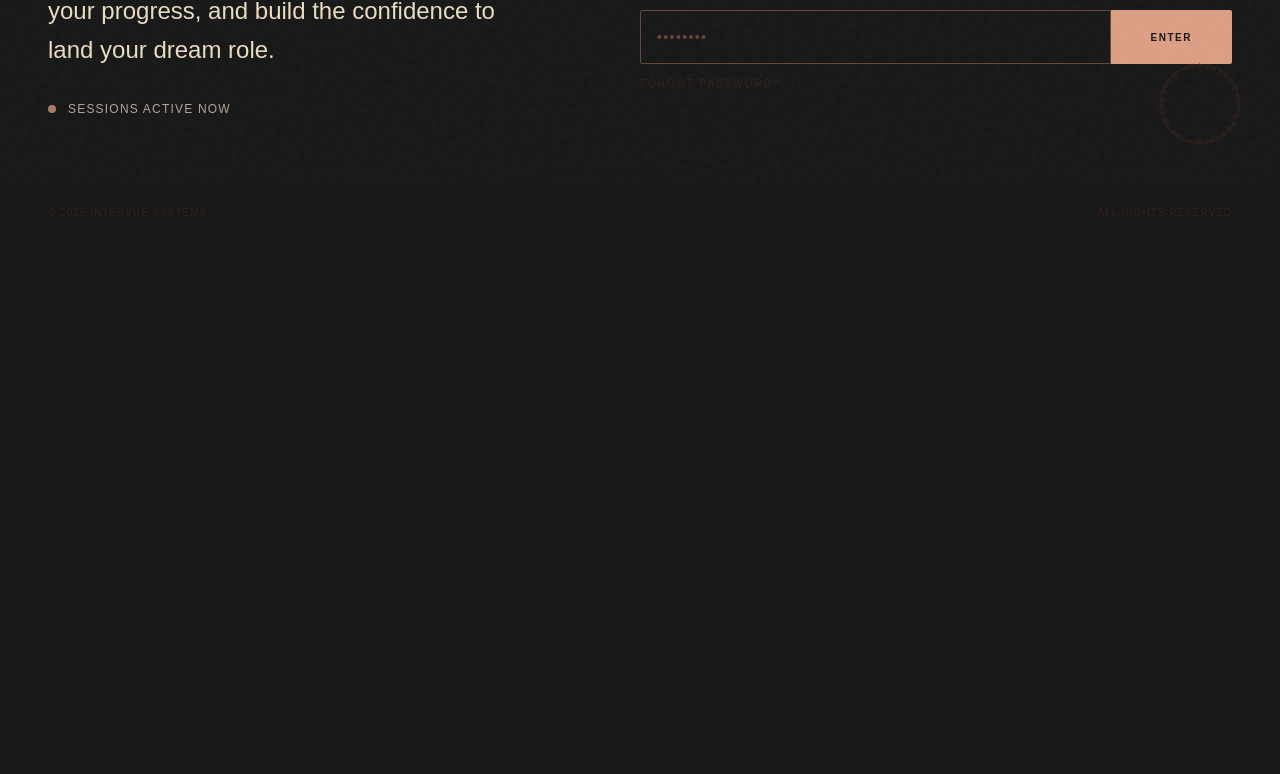
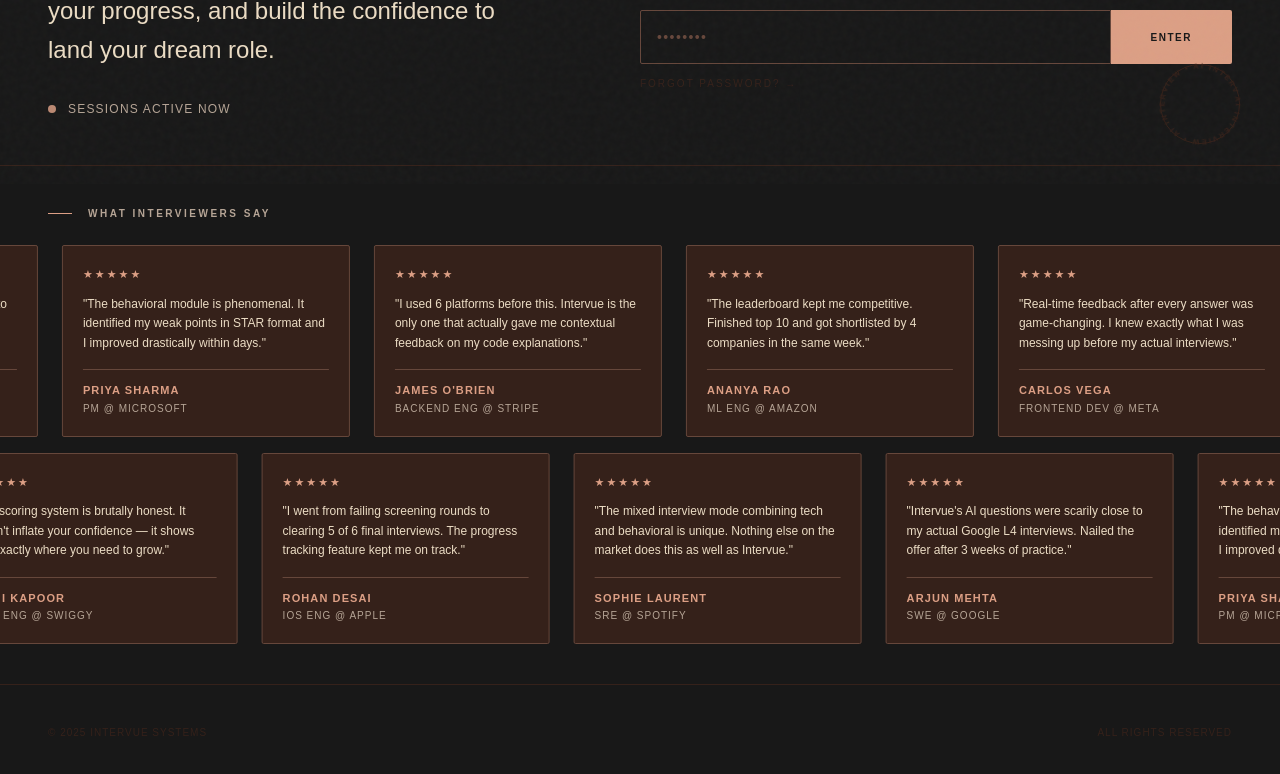
Before and after one commit to AtharvChanana/Intervue, a Next.js app in the folder frontend/: page / in a window 1280 px wide. Shown: the part 616-1390 px from the top of the page. Before the commit the page ends 876 px from the top, so only its background shows below. Built offline with nearby package versions, Linux system fonts and the light colour scheme; no server answers; a web font is replaced by a local one.

Commit message:
feat: add infinite scrolling customer reviews ticker to landing page

```diff
--- a/frontend/app/page.tsx
+++ b/frontend/app/page.tsx
@@ -7,8 +7,110 @@ import { InputOTP, InputOTPGroup, InputOTPSlot } from '@/components/ui/input-otp
 import { toast } from 'sonner';
 import { Toaster } from '@/components/ui/sonner';
 
+const REVIEWS = [
+  { name: "Arjun Mehta", role: "SWE @ Google", stars: 5, text: "Intervue's AI questions were scarily close to my actual Google L4 interviews. Nailed the offer after 3 weeks of practice." },
+  { name: "Priya Sharma", role: "PM @ Microsoft", stars: 5, text: "The behavioral module is phenomenal. It identified my weak points in STAR format and I improved drastically within days." },
+  { name: "James O'Brien", role: "Backend Eng @ Stripe", stars: 5, text: "I used 6 platforms before this. Intervue is the only one that actually gave me contextual feedback on my code explanations." },
+  { name: "Ananya Rao", role: "ML Eng @ Amazon", stars: 5, text: "The leaderboard kept me competitive. Finished top 10 and got shortlisted by 4 companies in the same week." },
+  { name: "Carlos Vega", role: "Frontend Dev @ Meta", stars: 5, text: "Real-time feedback after every answer was game-changing. I knew exactly what I was messing up before my actual interviews." },
+  { name: "Shreya Patel", role: "Fullstack @ Atlassian", stars: 5, text: "The DSA assessment interface is identical to the real thing. Zero shock factor on interview day — I was completely prepared." },
+  { name: "David Kim", role: "DevOps @ Cloudflare", stars: 5, text: "I practiced mock sessions every day for 2 weeks. The AI never repeated a question. Got my dream role at Cloudflare." },
+  { name: "Nidhi Kapoor", role: "Data Eng @ Swiggy", stars: 5, text: "The scoring system is brutally honest. It doesn't inflate your confidence — it shows you exactly where you need to grow." },
+  { name: "Rohan Desai", role: "iOS Eng @ Apple", stars: 5, text: "I went from failing screening rounds to clearing 5 of 6 final interviews. The progress tracking feature kept me on track." },
+  { name: "Sophie Laurent", role: "SRE @ Spotify", stars: 5, text: "The mixed interview mode combining tech and behavioral is unique. Nothing else on the market does this as well as Intervue." },
+];
+
+// Duplicate for seamless infinite loop
+const ROW_1 = [...REVIEWS.slice(0, 6), ...REVIEWS.slice(0, 6)];
+const ROW_2 = [...REVIEWS.slice(4), ...REVIEWS.slice(0, 4), ...REVIEWS.slice(4), ...REVIEWS.slice(0, 4)];
+
+function StarRating({ count }: { count: number }) {
+  return (
+    <div className="flex gap-0.5 mb-3">
+      {Array.from({ length: count }).map((_, i) => (
+        <span key={i} style={{ color: 'var(--coral-rust)', fontSize: '11px' }}>★</span>
+      ))}
+    </div>
+  );
+}
+
+function ReviewCard({ review }: { review: typeof REVIEWS[0] }) {
+  return (
+    <div
+      className="flex-shrink-0 w-72 p-5 mx-3"
+      style={{
+        backgroundColor: 'var(--burnt-umber)',
+        border: '1px solid var(--deep-earth)',
+        borderRadius: '2px',
+      }}
+    >
+      <StarRating count={review.stars} />
+      <p className="text-[12px] leading-relaxed mb-4" style={{ color: 'var(--warm-beige)', fontFamily: 'General Sans, sans-serif' }}>
+        "{review.text}"
+      </p>
+      <div className="border-t pt-3" style={{ borderColor: 'var(--deep-earth)' }}>
+        <p className="text-[11px] font-bold uppercase tracking-widest" style={{ color: 'var(--coral-rust)' }}>{review.name}</p>
+        <p className="text-[10px] uppercase tracking-widest mt-0.5" style={{ color: 'var(--muted-sage)' }}>{review.role}</p>
+      </div>
+    </div>
+  );
+}
+
+function ReviewsTicker() {
+  return (
+    <div className="w-full overflow-hidden py-10" style={{ borderTop: '1px solid var(--burnt-umber)', borderBottom: '1px solid var(--burnt-umber)' }}>
+      {/* Label */}
+      <div className="px-8 md:px-12 mb-6 flex items-center gap-4">
+        <div className="w-6 h-[1px]" style={{ backgroundColor: 'var(--coral-rust)' }} />
+        <span className="text-[10px] uppercase tracking-[0.25em] font-semibold" style={{ color: 'var(--muted-sage)' }}>
+          What Interviewers Say
+        </span>
+      </div>
+
+      {/* Row 1 — moves left */}
+      <div className="relative mb-4">
+        <div
+          className="flex"
+          style={{
+            animation: 'ticker-left 40s linear infinite',
+            width: 'max-content',
+          }}
+        >
+          {ROW_1.map((r, i) => <ReviewCard key={`r1-${i}`} review={r} />)}
+        </div>
+      </div>
+
+      {/* Row 2 — moves left (slightly faster, offset) */}
+      <div className="relative">
+        <div
+          className="flex"
+          style={{
+            animation: 'ticker-left 55s linear infinite',
+            width: 'max-content',
+            animationDelay: '-12s',
+          }}
+        >
+          {ROW_2.map((r, i) => <ReviewCard key={`r2-${i}`} review={r} />)}
+        </div>
+      </div>
+
+      <style>{`
+        @keyframes ticker-left {
+          0%   { transform: translateX(0); }
+          100% { transform: translateX(-50%); }
+        }
+        @media (prefers-reduced-motion: reduce) {
+          @keyframes ticker-left { 0%, 100% { transform: translateX(0); } }
+        }
+      `}</style>
+    </div>
+  );
+}
+
+
 export default function LandingPage() {
   const router = useRouter();
+
 
   useEffect(() => {
     if (localStorage.getItem('token')) {
@@ -266,6 +368,9 @@ export default function LandingPage() {
           </div>
         </main>
 
+        {/* Reviews Ticker */}
+        <ReviewsTicker />
+
         {/* Footer */}
         <footer className="px-8 md:px-12 py-10 flex flex-col md:flex-row items-center justify-between gap-6">
           <div className="flex gap-8 text-[10px] tracking-widest uppercase font-medium" style={{ color: 'var(--burnt-umber)' }}>
```
